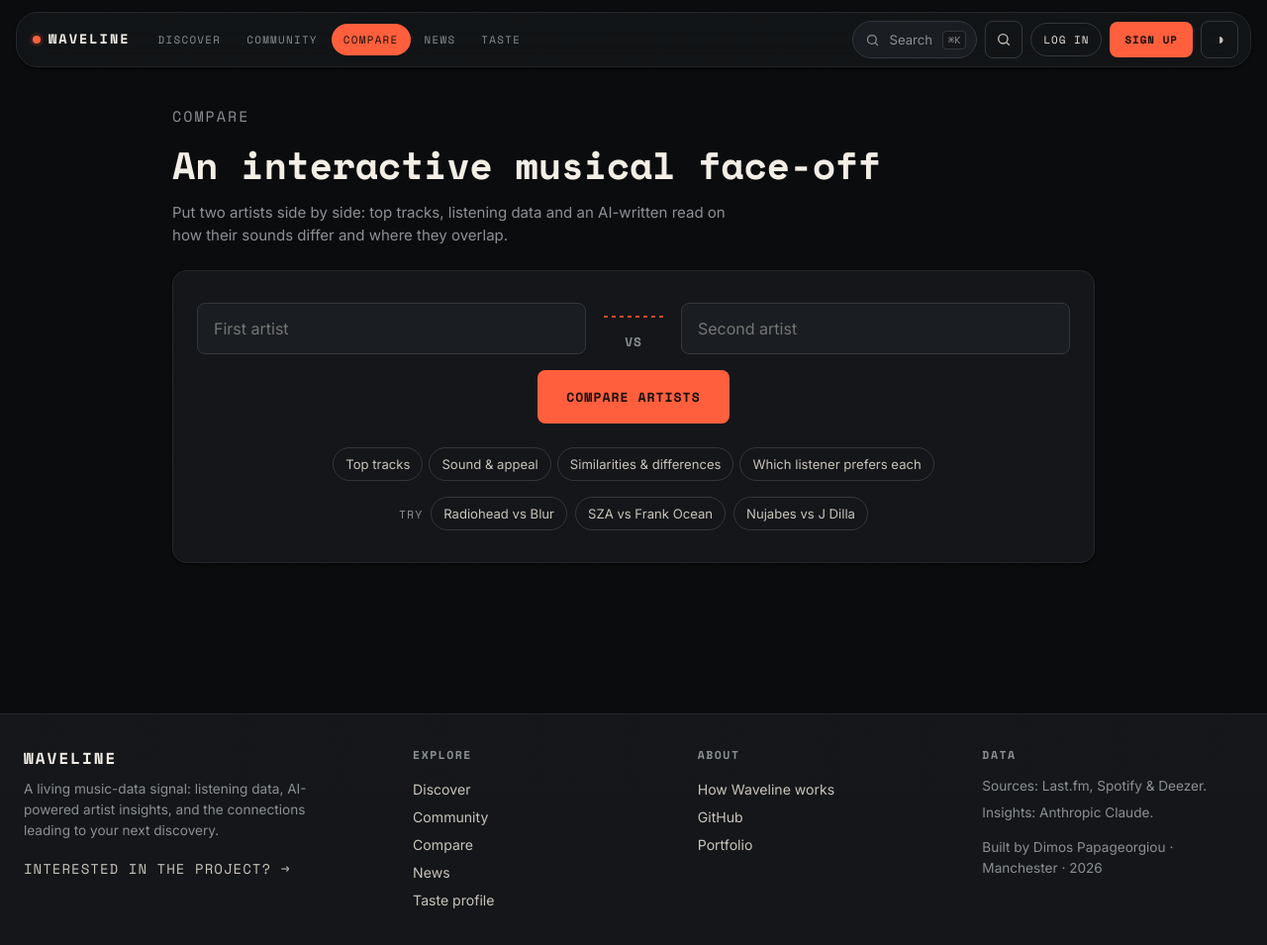
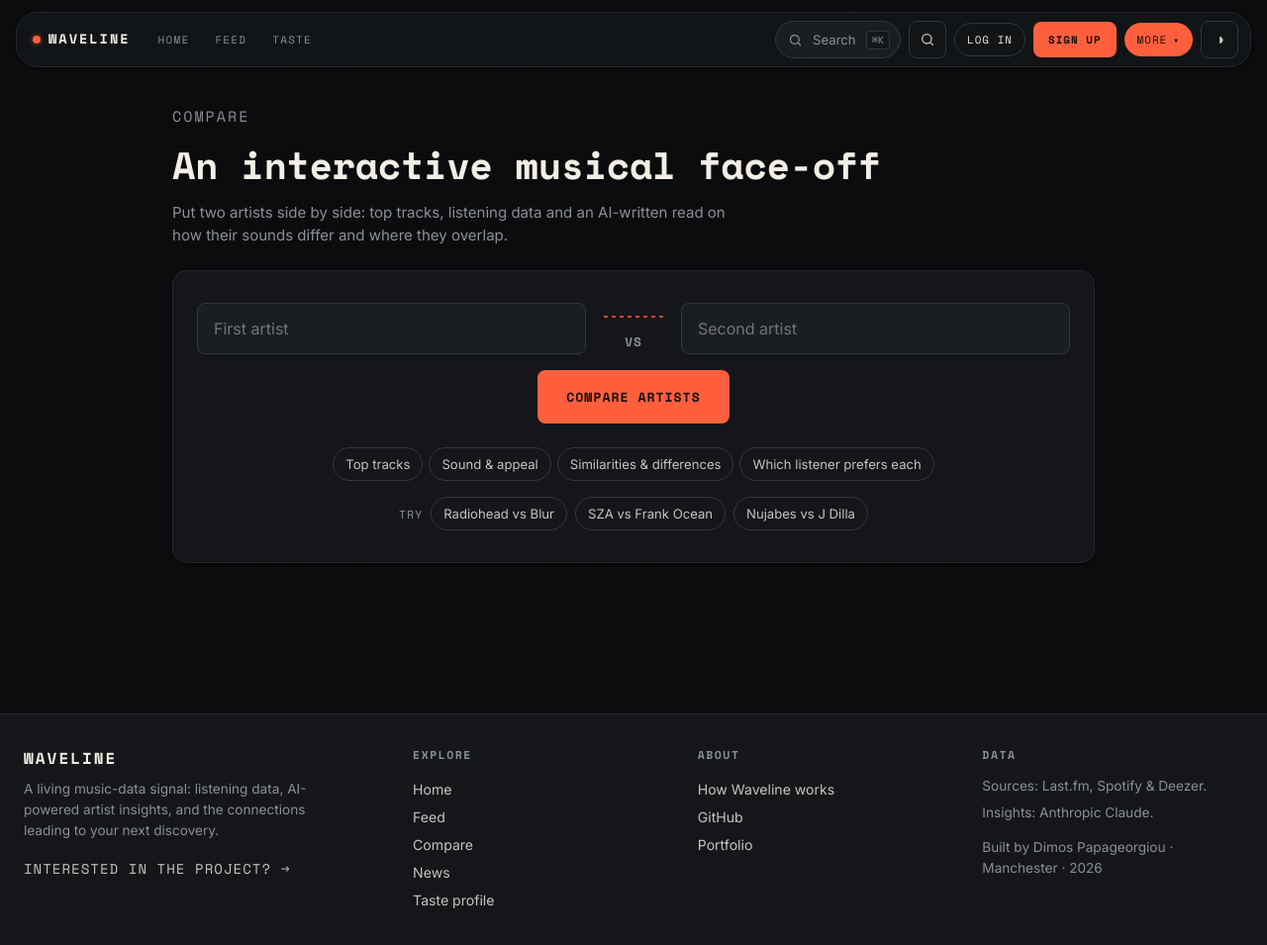
Before and after one commit to dimopapa91/music-insight-pipeline, a Flask app: page /compare in a window 1280 px wide. Shown: the whole page at 99% size. Run offline with Flask 3, Linux system fonts and the light colour scheme; some libraries are stand-ins or nearby versions.

Commit message:
feat: refine Waveline navigation
Co-Authored-By: Claude Sonnet 5 <noreply@anthropic.com>

```diff
--- a/static/css/waveline.css
+++ b/static/css/waveline.css
@@ -246,6 +246,32 @@ img { max-width: 100%; display: block; }
   color: var(--wv-ink); text-decoration: none;
 }
 .wv-profilemenu-panel a:hover, .wv-profilemenu-panel a:focus-visible { background: var(--wv-accent-soft); color: var(--wv-accent-ink); }
+
+/* More menu (desktop): overflow for secondary product pages — Compare, News */
+.wv-navmenu { position: relative; }
+.wv-navmenu-trigger {
+  display: inline-flex; align-items: center; gap: 6px;
+  font-family: var(--wv-font-display); font-size: .68rem; letter-spacing: 1px; text-transform: uppercase;
+  color: var(--wv-muted); background: transparent; cursor: pointer; padding: 8px 12px;
+  border: 1px solid transparent; border-radius: var(--wv-radius-pill);
+  transition: border-color var(--wv-motion) var(--wv-ease), color var(--wv-motion) var(--wv-ease), background var(--wv-motion) var(--wv-ease);
+}
+.wv-navmenu-trigger:hover, .wv-navmenu-trigger[aria-expanded="true"] { color: var(--wv-ink); background: var(--wv-surface-2); }
+.wv-navmenu-trigger.is-active { color: var(--wv-on-accent); background: var(--wv-accent); }
+.wv-navmenu-caret { font-size: .6rem; transition: transform var(--wv-motion) var(--wv-ease); }
+.wv-navmenu-trigger[aria-expanded="true"] .wv-navmenu-caret { transform: rotate(180deg); }
+.wv-navmenu-panel {
+  position: absolute; right: 0; top: calc(100% + 8px); min-width: 160px; z-index: var(--wv-z-palette);
+  background: var(--wv-surface); border: 1px solid var(--wv-border-2); border-radius: var(--wv-radius-lg);
+  box-shadow: var(--wv-shadow-lg); padding: var(--wv-2); animation: wv-palette-in var(--wv-motion) var(--wv-ease);
+}
+.wv-navmenu-panel[hidden] { display: none; }
+.wv-navmenu-panel a {
+  display: block; padding: 10px 12px; border-radius: var(--wv-radius); font-size: .88rem;
+  color: var(--wv-ink); text-decoration: none;
+}
+.wv-navmenu-panel a:hover, .wv-navmenu-panel a:focus-visible { background: var(--wv-accent-soft); color: var(--wv-accent-ink); }
+.wv-navmenu-panel a[aria-current="page"] { color: var(--wv-accent-ink); font-weight: 700; }
 
 /* Search trigger inside the dock */
 .wv-searchbtn {
--- a/static/js/command-palette.js
+++ b/static/js/command-palette.js
@@ -10,8 +10,8 @@
   var activeIndex = -1;
 
   var DESTINATIONS = [
-    { label: "Discover", href: "/", hint: "Home" },
-    { label: "Community", href: "/feed", hint: "Page" },
+    { label: "Home", href: "/", hint: "Page" },
+    { label: "Feed", href: "/feed", hint: "Page" },
     { label: "Compare artists", href: "/compare", hint: "Page" },
     { label: "News", href: "/news", hint: "Page" },
     { label: "Taste Profile", href: "/profile", hint: "Page" },
--- a/static/js/nav.js
+++ b/static/js/nav.js
@@ -76,13 +76,18 @@
     });
   }
 
-  /* ── Desktop profile menu (logged-in state): accessible disclosure ──
-     Enter/Space open it natively (it's a <button>); Escape and click-outside
-     close it; Tab is trapped inside while open; focus returns to the
-     trigger on close. Never hover-only. */
-  function initProfileMenu() {
-    var trigger = document.getElementById("wv-profile-trigger");
-    var panel = document.getElementById("wv-profile-menu");
+  /* ── Small navbar dropdowns (profile menu, desktop More menu) ──
+     Shared accessible-disclosure behaviour: Enter/Space open it natively
+     (it's a <button>), Escape and click-outside close it, Tab is trapped
+     inside while open, and focus returns to the trigger on close. Opening
+     one of these dropdowns also closes any other one that's currently
+     open, so only a single navbar dropdown is ever visible at once. Never
+     hover-only. */
+  var openNavDropdownClose = null;
+
+  function initNavDropdown(triggerId, panelId) {
+    var trigger = document.getElementById(triggerId);
+    var panel = document.getElementById(panelId);
     if (!trigger || !panel) return;
     var lastFocus = null;
 
@@ -91,15 +96,18 @@
     }
     function isOpen() { return !panel.hidden; }
     function open() {
+      if (openNavDropdownClose && openNavDropdownClose !== close) openNavDropdownClose(false);
       lastFocus = document.activeElement;
       panel.hidden = false;
       trigger.setAttribute("aria-expanded", "true");
+      openNavDropdownClose = close;
       var items = focusable();
       if (items.length) items[0].focus();
     }
     function close(returnFocus) {
       panel.hidden = true;
       trigger.setAttribute("aria-expanded", "false");
+      if (openNavDropdownClose === close) openNavDropdownClose = null;
       if (returnFocus !== false && lastFocus) lastFocus.focus();
     }
 
@@ -190,7 +198,8 @@
   document.addEventListener("DOMContentLoaded", function () {
     initTheme();
     initMorePanel();
-    initProfileMenu();
+    initNavDropdown("wv-profile-trigger", "wv-profile-menu");
+    initNavDropdown("wv-navmenu-trigger", "wv-navmenu-panel");
     initReveal();
     initMagnetic();
     initScrollSpy();
--- a/templates/base.html
+++ b/templates/base.html
@@ -28,10 +28,8 @@
             <a class="wv-brand" href="/"><span class="wv-dot wv-pulse" aria-hidden="true"></span>Waveline</a>
 
             <nav class="wv-nav" aria-label="Primary">
-                <a href="/"        {% if path == '/' %}aria-current="page"{% endif %}>Discover</a>
-                <a href="/feed"    {% if path.startswith('/feed') %}aria-current="page"{% endif %}>Community</a>
-                <a href="/compare" {% if path.startswith('/compare') %}aria-current="page"{% endif %}>Compare</a>
-                <a href="/news"    {% if path.startswith('/news') %}aria-current="page"{% endif %}>News</a>
+                <a href="/"        {% if path == '/' %}aria-current="page"{% endif %}>Home</a>
+                <a href="/feed"    {% if path.startswith('/feed') %}aria-current="page"{% endif %}>Feed</a>
                 <a href="/profile" {% if path.startswith('/profile') %}aria-current="page"{% endif %}>Taste</a>
             </nav>
 
@@ -53,15 +51,27 @@
                         <span class="wv-profilemenu-caret" aria-hidden="true">▾</span>
                     </button>
                     <div class="wv-profilemenu-panel" id="wv-profile-menu" role="menu" aria-label="Profile menu" hidden>
-                        <a role="menuitem" href="/me">View profile</a>
+                        <a role="menuitem" href="/me">Profile</a>
                         <a role="menuitem" href="/profile">Taste Profile</a>
-                        <a role="menuitem" href="{{ url_for('auth.logout') }}">Log out</a>
+                        <a role="menuitem" href="/feed">Feed</a>
+                        <a role="menuitem" href="/settings">Settings</a>
+                        <a role="menuitem" href="{{ url_for('auth.logout') }}">Sign out</a>
                     </div>
                 </div>
                 {% else %}
                 <a class="wv-userchip wv-desktop-only" href="/login">Log in</a>
                 <a class="wv-btn wv-btn-primary wv-btn-sm" href="/register">Sign up</a>
                 {% endif %}
+                <div class="wv-navmenu wv-desktop-only">
+                    <button type="button" class="wv-navmenu-trigger{{ ' is-active' if path.startswith('/compare') or path.startswith('/news') }}" id="wv-navmenu-trigger" aria-haspopup="menu" aria-expanded="false" aria-controls="wv-navmenu-panel">
+                        <span>More</span>
+                        <span class="wv-navmenu-caret" aria-hidden="true">▾</span>
+                    </button>
+                    <div class="wv-navmenu-panel" id="wv-navmenu-panel" role="menu" aria-label="More" hidden>
+                        <a role="menuitem" href="/compare" {% if path.startswith('/compare') %}aria-current="page"{% endif %}>Compare</a>
+                        <a role="menuitem" href="/news" {% if path.startswith('/news') %}aria-current="page"{% endif %}>News</a>
+                    </div>
+                </div>
                 <button class="wv-iconbtn wv-desktop-only" id="wv-theme-btn" type="button" aria-label="Toggle light theme" title="Toggle light theme">◑</button>
             </div>
         </div>
@@ -80,8 +90,8 @@
             </div>
             <div>
                 <h3>Explore</h3>
-                <a href="/">Discover</a>
-                <a href="/feed">Community</a>
+                <a href="/">Home</a>
+                <a href="/feed">Feed</a>
                 <a href="/compare">Compare</a>
                 <a href="/news">News</a>
                 <a href="/profile">Taste profile</a>
@@ -104,8 +114,8 @@
     <!-- ═══ MOBILE BOTTOM NAVIGATION ═══ -->
     <nav class="wv-bottomnav" aria-label="Primary mobile">
         <div class="wv-bottomnav-inner">
-            <a href="/" {% if path == '/' %}aria-current="page"{% endif %}><span class="ic" aria-hidden="true">◎</span><span class="lbl">Discover</span></a>
-            <a href="/feed" {% if path.startswith('/feed') %}aria-current="page"{% endif %}><span class="ic" aria-hidden="true">◈</span><span class="lbl">Community</span></a>
+            <a href="/" {% if path == '/' %}aria-current="page"{% endif %}><span class="ic" aria-hidden="true">◎</span><span class="lbl">Home</span></a>
+            <a href="/feed" {% if path.startswith('/feed') %}aria-current="page"{% endif %}><span class="ic" aria-hidden="true">◈</span><span class="lbl">Feed</span></a>
             <a href="/compare" {% if path.startswith('/compare') %}aria-current="page"{% endif %}><span class="ic" aria-hidden="true">⇄</span><span class="lbl">Compare</span></a>
             <a href="/profile" {% if path.startswith('/profile') %}aria-current="page"{% endif %}><span class="ic" aria-hidden="true">◑</span><span class="lbl">Taste</span></a>
             <button type="button" class="wv-moretrigger" id="wv-more-btn" aria-haspopup="dialog" aria-controls="wv-morepanel" aria-expanded="false">
```
Also changed, not shown: tests/test_auth_navigation.py (+25 -1 lines), tests/test_signal_system.py (+35 -3 lines).
